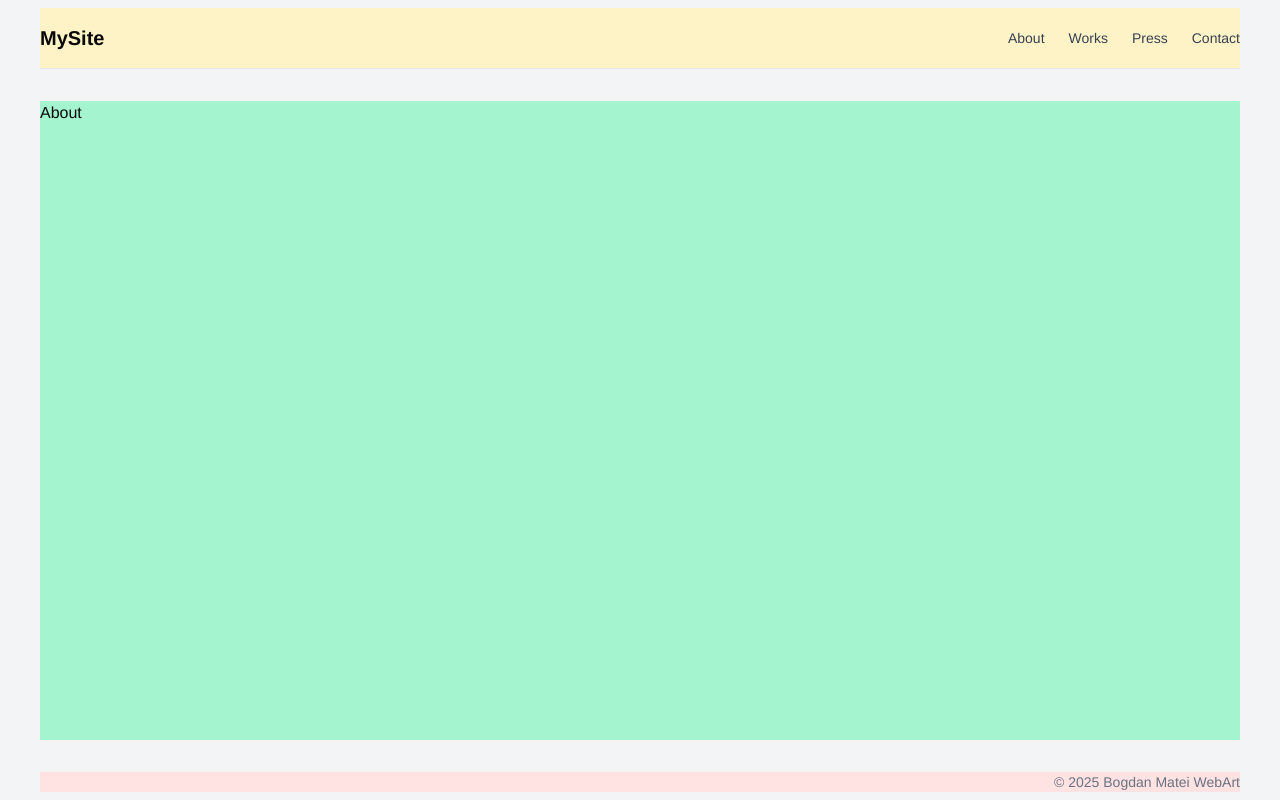
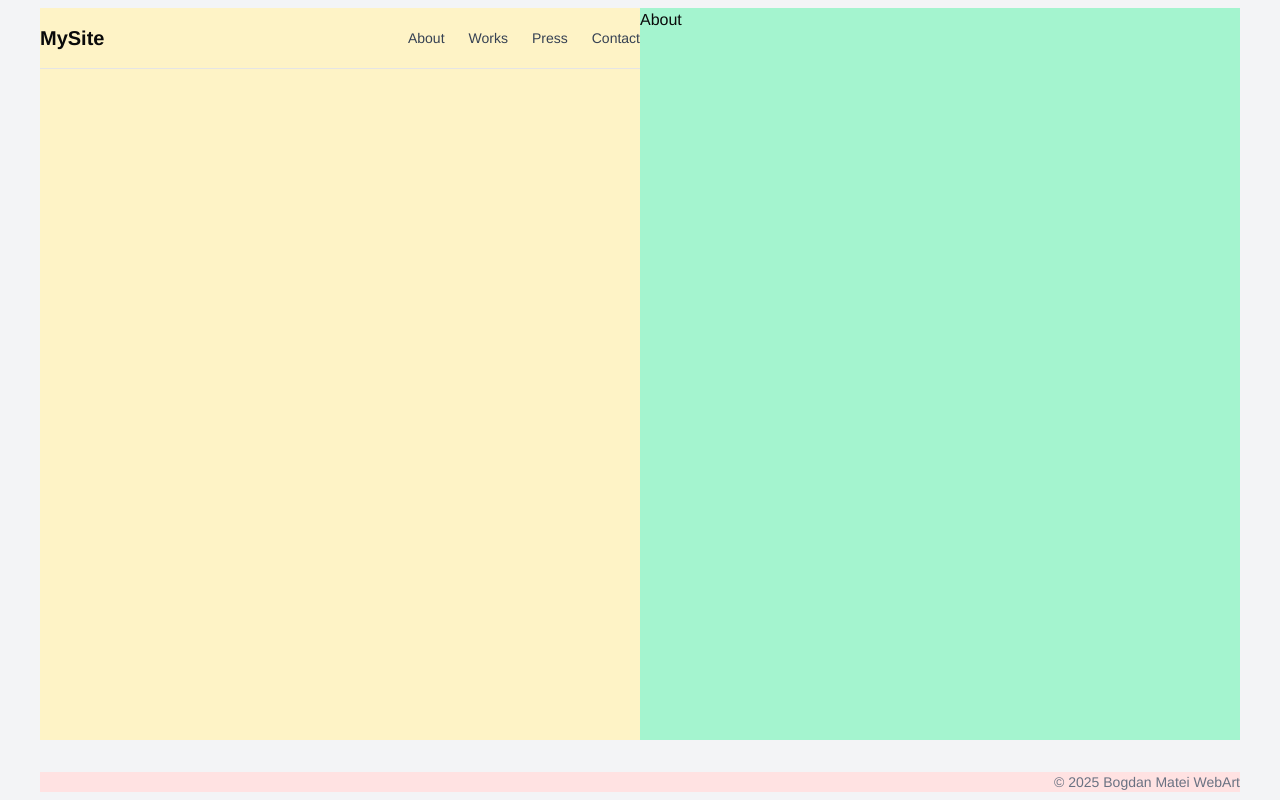
Before and after one commit to bogdancaliman/bogdan-matei-website, a React (Vite) app in the folder frontend/: page / in a window 1280 px wide. Built offline with nearby package versions, Linux system fonts and the light colour scheme.

Commit message:
fix: prettier and gitignore on source repo path

```diff
--- a/frontend/package.json
+++ b/frontend/package.json
@@ -33,6 +33,7 @@
     "eslint-plugin-react-hooks": "^5.2.0",
     "eslint-plugin-react-refresh": "^0.4.20",
     "globals": "^16.2.0",
+    "prettier": "3.6.2",
     "tw-animate-css": "^1.3.4",
     "typescript": "~5.8.3",
     "typescript-eslint": "^8.34.1",
--- a/frontend/src/App.tsx
+++ b/frontend/src/App.tsx
@@ -9,11 +9,6 @@
 // const [count, setCount] = useState(0)
   return (
     <Layout>
-      {/* <div className="text-center">
-        <h2 className="text-xl mb-4">Welcome to the site</h2>
-        <Button className="px-4 py-2" onClick={()=>setCount(count+1)}>Click me</Button>
-        <div>Count: {count}</div>
-      </div> */}
       <Outlet />
     </Layout>
   )
--- a/frontend/src/components/layout/Layout.tsx
+++ b/frontend/src/components/layout/Layout.tsx
@@ -1,22 +1,23 @@
-import type { ReactNode } from "react"
-import Navbar from '@/components/navbar/Navbar'
+import type { ReactNode } from "react";
+import Navbar from "@/components/navbar/Navbar";
 
 interface LayoutProps {
-  children: ReactNode
+  children: ReactNode;
 }
 
 export default function Layout({ children }: LayoutProps) {
   return (
     <div className="flex flex-col w-full min-h-screen max-w-[1980px] mx-auto px-2 md:px-4 lg:px-6 xl:px-10 py-2 bg-gray-100 gap-2 sm:gap-4 xl:gap-8">
-      <header className="w-full h-full bg-amber-100">
-        <Navbar />
-      </header>
+      <div className="flex-1 grid grid-cols-1 lg:grid-cols-2">
+        <header className="w-full h-full bg-amber-100">
+          <Navbar />
+        </header>
 
-      <main className="flex-1 bg-emerald-200">{children}</main>
-
+        <main className="flex-1 bg-emerald-200">{children}</main>
+      </div>
       <footer className="flex justify-end text-sm text-gray-500 bg-red-100">
         © {new Date().getFullYear()} Bogdan Matei WebArt
       </footer>
     </div>
-  )
+  );
 }
```
Also changed, not shown: 2 other files (tests, documents, lock files or other folders).
